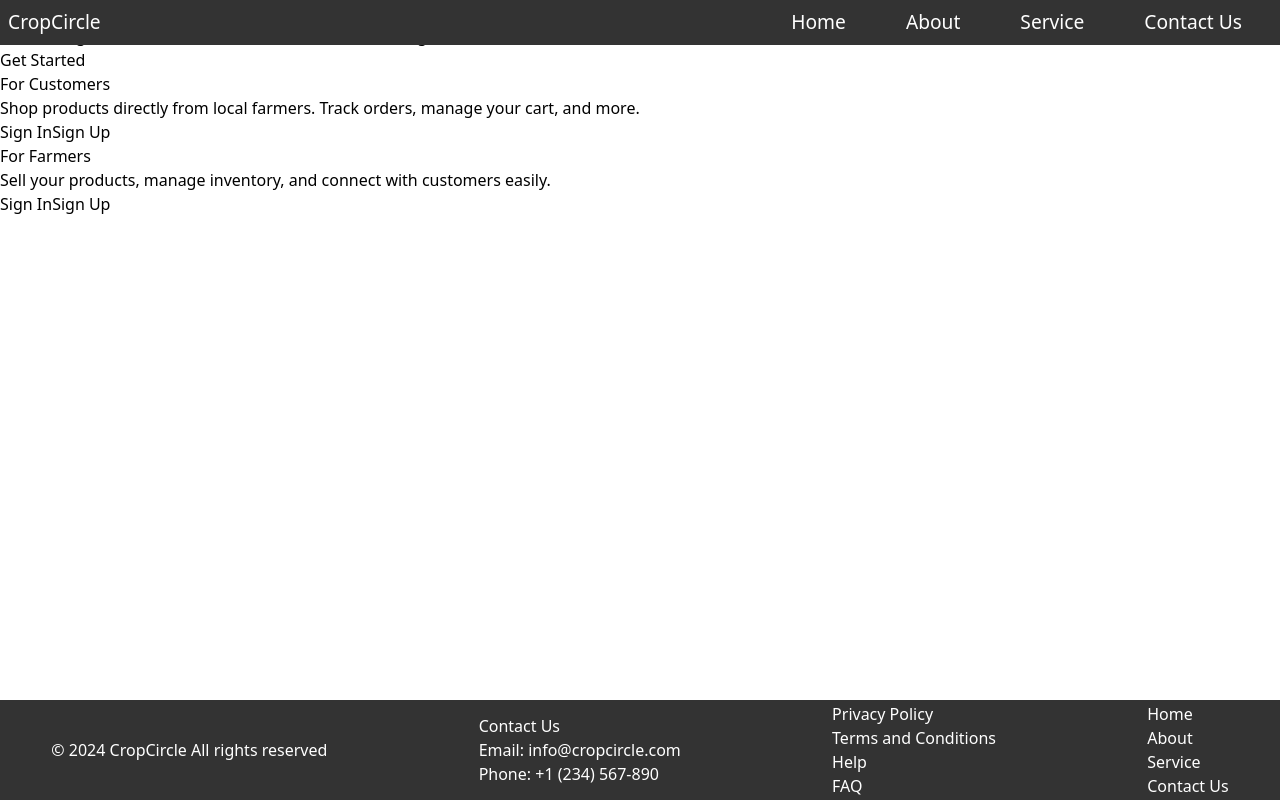
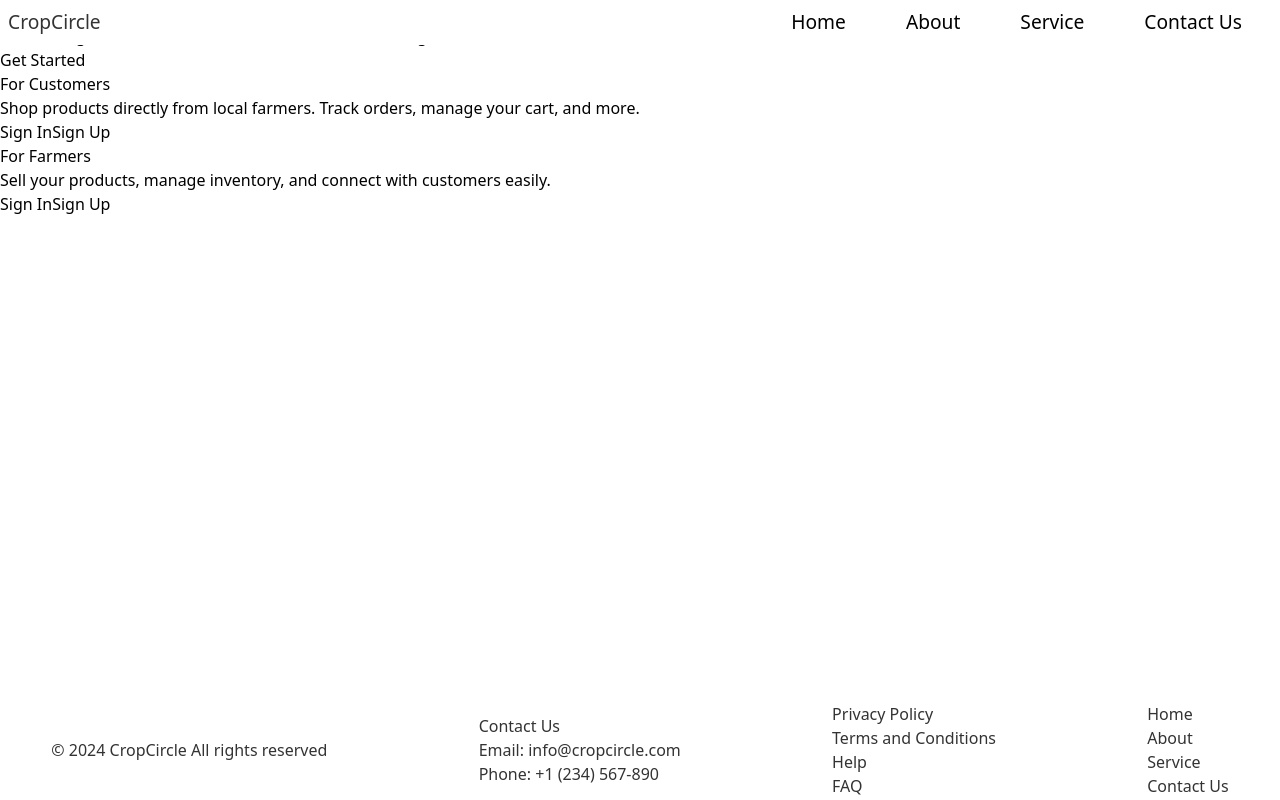
Before and after one commit to Elabs-llc/CropCircle, a React (Vite) app in the folder client/: page / in a window 1280 px wide. Built offline with nearby package versions, Linux system fonts and the light colour scheme.

Commit message:
FRONTEND: Navigation and footer

```diff
--- a/client/src/components/Shared/Footer.css
+++ b/client/src/components/Shared/Footer.css
@@ -10,6 +10,7 @@
     align-items: center;
     gap: 100px;
     flex-wrap: wrap;
+    color: #333;
 }
 
 .footer-links li{
--- a/client/src/components/Shared/Footer.jsx
+++ b/client/src/components/Shared/Footer.jsx
@@ -4,11 +4,11 @@ import {PropTypes} from 'prop-types';
 import './Footer.css';
 
 
-const Footer = ({ links }) => {
+const Footer = ({ links, bgcolor }) => {
   const currentYear = new Date().getFullYear();
 
   return (
-    <footer className="footer">
+    <footer className="footer" style={{ backgroundColor: bgcolor }}>
       <p>&copy; {currentYear} CropCircle All rights reserved</p>
       <div className="footer-contact">
         <h4>Contact Us</h4>
@@ -51,6 +51,7 @@ Footer.propTypes = {
       label: PropTypes.string.isRequired,
     })
   ).isRequired,
+  bgcolor: PropTypes.string,
 };
 
 export default Footer;
--- a/client/src/components/Shared/Navbar.css
+++ b/client/src/components/Shared/Navbar.css
@@ -20,7 +20,7 @@ nav ul {
 
 
 .nav ul li {
-    color: #fff;
+    color: black;
     display: none;
     text-decoration: none;
     margin: 0 30px;
@@ -45,6 +45,7 @@ nav ul li:hover {
     width: 40px;
     height: 20px;
     cursor: pointer;
+
 }
 
 .logo{
@@ -52,6 +53,7 @@ nav ul li:hover {
     color: white;
     font-size: 1.2rem;
     cursor: pointer;
+    color: #333;
 }
 
 @media screen and (min-width: 768px){
--- a/client/src/components/Shared/Navbar.jsx
+++ b/client/src/components/Shared/Navbar.jsx
@@ -3,22 +3,19 @@ import { NavLink } from "react-router-dom";
 import './Navbar.css';
 import PropTypes from "prop-types";
 import { useState } from "react";
-import './Navbar.css';
-import menu from '../../assets/menu.svg';
+import "./Navbar.css";
+import menu from "../../assets/menu.svg";
 
-const Navbar = ({ navLinks }) => {
-
-const [isOpen, setIsOpen] = useState(false);
-
-const toggleMenu = () => {
+const Navbar = ({ navLinks, bgcolor }) => {
+  const [isOpen, setIsOpen] = useState(false);
+  const toggleMenu = () => {
     setIsOpen(!isOpen);
   };
 
   return (
-    <header>
+    <header style={{ backgroundColor: bgcolor }}>
       <img src={menu} alt className="menu" onClick={toggleMenu}></img>
       <div className="logo">CropCircle</div>
-
       <nav className={`nav ${isOpen ? "active" : ""}`}>
         <ul>
           {navLinks.map((link, index) => (
@@ -32,7 +29,6 @@ const toggleMenu = () => {
   );
 };
 
-
 Navbar.propTypes = {
   navLinks: PropTypes.arrayOf(
     PropTypes.shape({
@@ -40,7 +36,7 @@ Navbar.propTypes = {
       label: PropTypes.string.isRequired,
     })
   ).isRequired,
+  bgcolor: PropTypes.string,
 };
 
-
-export default Navbar
+export default Navbar;
--- a/client/src/pages/index.jsx
+++ b/client/src/pages/index.jsx
@@ -16,7 +16,7 @@ const Home = () => {
   return (
 
     <div className="flex flex-col items-center justify-center min-h-screen px-4 bg-gray-100">
-      <Navbar navLinks={navLinks}/>
+      <Navbar navLinks={navLinks} bgcolor={'white'}/>
 
       {/* Hero Section */}
 
@@ -83,7 +83,7 @@ const Home = () => {
           </div>
         </div>
       </div>
-<Footer links={navLinks}></Footer>    </div>
+<Footer links={navLinks} bgcolor={'white'}></Footer>    </div>
   );
 };
 
```
